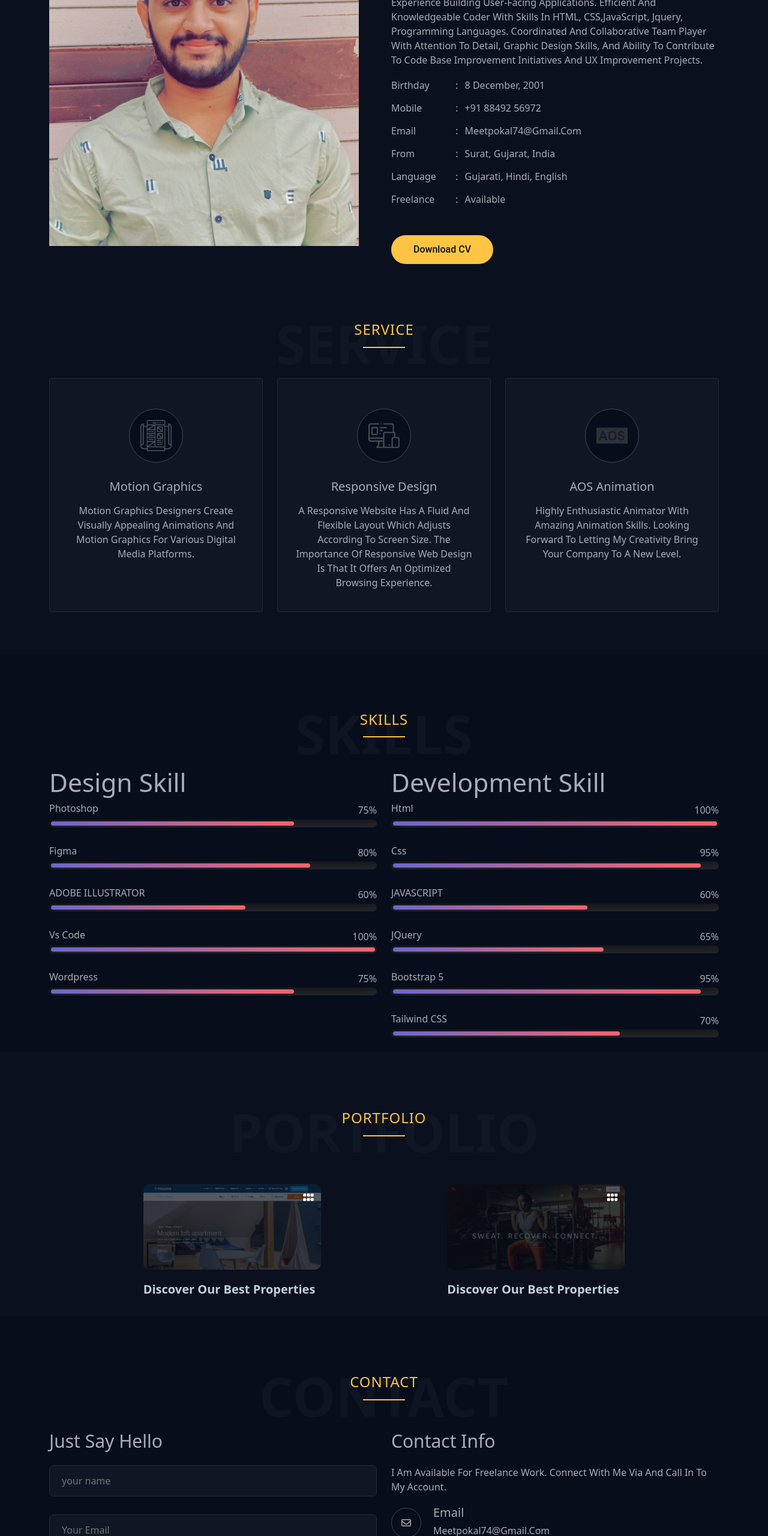
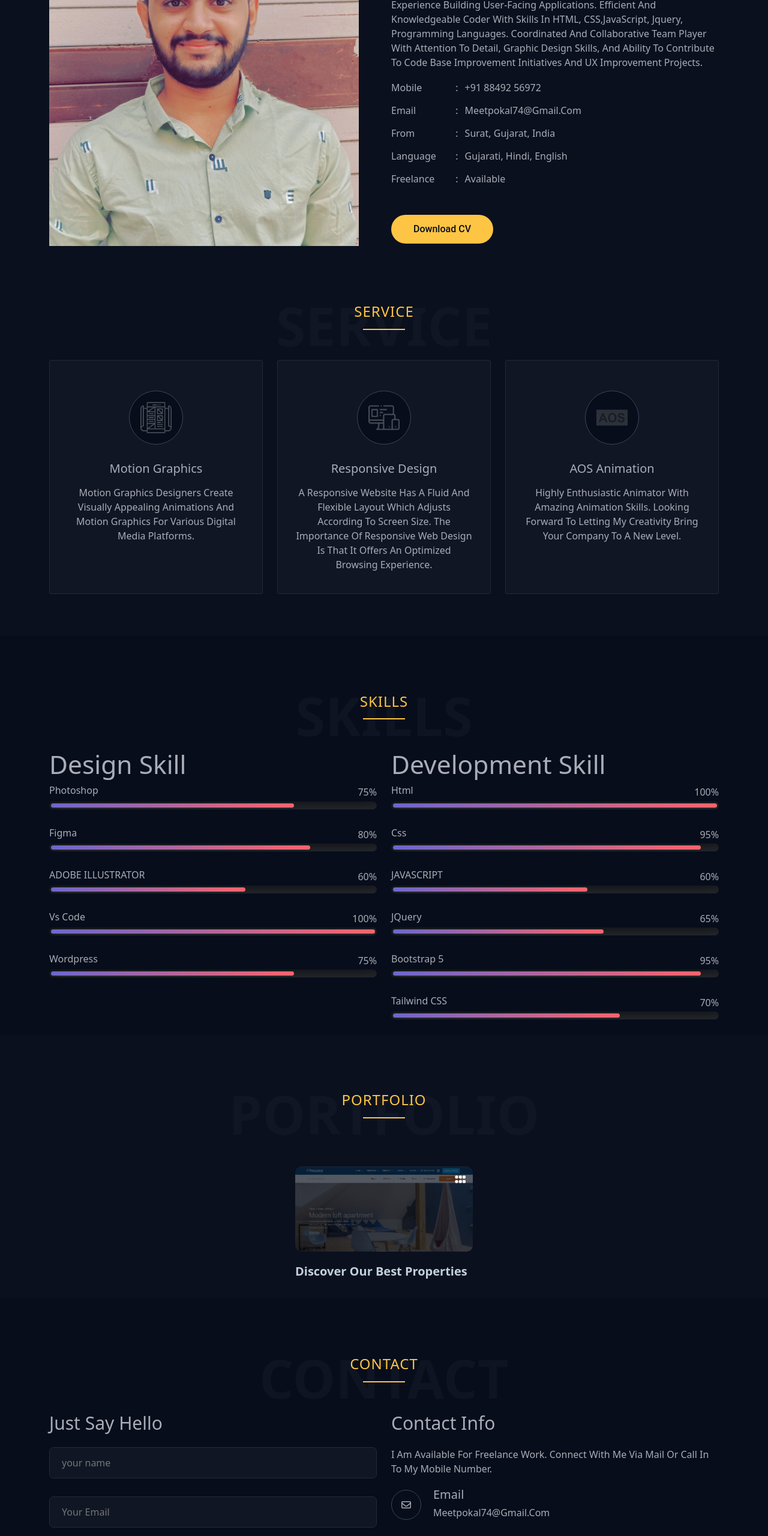
Before and after one commit to Meetpokal74/portfolio-, a plain HTML site: page index.html in a window 1280 px wide. Shown: the part 1060-3620 px from the top of the page at 60% size. Drawn offline with nearby package versions, Linux system fonts and the light colour scheme.

Commit message:
Update index.html

```diff
--- a/index.html
+++ b/index.html
@@ -180,15 +180,7 @@
 
                                 </div>
                                 <ul class="about-detail ">
-                                    <li>
-                                        <span>
-                                            Birthday
-                                        </span>
-                                        :
-                                        <span>
-                                            8 december, 2001
-                                        </span>
-                                    </li>
+
                                     <li>
                                         <span>
                                             mobile
@@ -236,7 +228,7 @@
                                     </li>
                                 </ul>
                                 <div class="about-cv">
-                                    <a href="img/Resume.pdf" target="_blank"  class="about-cv-inner "> Download CV</a>
+                                    <a href="img/MeetResume.pdf" target="_blank"  class="about-cv-inner "> Download CV</a>
                                 </div>
                             </div>
                         </div>
@@ -255,6 +247,7 @@
                     </h4>
                     <h2 class="section-heading-subtitle">
                         SERVICE
+                    </h2>
                 </div>
                 <div class="section-height-25"></div>
             </div>
@@ -575,7 +568,7 @@
 
 
                     </div>
-                    <div class="col-lg-4 col-md-6 " data-aos="fade-up" data-aos-duration="500" data-aos-delay="200">
+<!--                     <div class="col-lg-4 col-md-6 " data-aos="fade-up" data-aos-duration="500" data-aos-delay="200">
                         <div class="pt-portfolio portfolio-card-only-popup">
                             <div class="inner">
                                 <span class="preview-type">
@@ -594,7 +587,7 @@
                                 </div>
                             </div>
                         </div>
-                    </div>
+                    </div> -->
                     <!-- <div class="col-lg-4 col-md-6" data-aos="fade-up" data-aos-duration="500" data-aos-delay="400">
                         <div class="pt-portfolio portfolio-card-only-popup">
                             <div class="inner">
@@ -670,7 +663,7 @@
                         Contact Info
                     </h3>
                     <div class="st-contact-text">
-                        I am available for freelance work. Connect with me via and call in to my account.
+                         I am available for freelance work. Connect with me via mail or call in to my mobile number.
                     </div>
                     <div class="st-contact-info-wrap">
                         <div class="st-single-contact-info">
```
